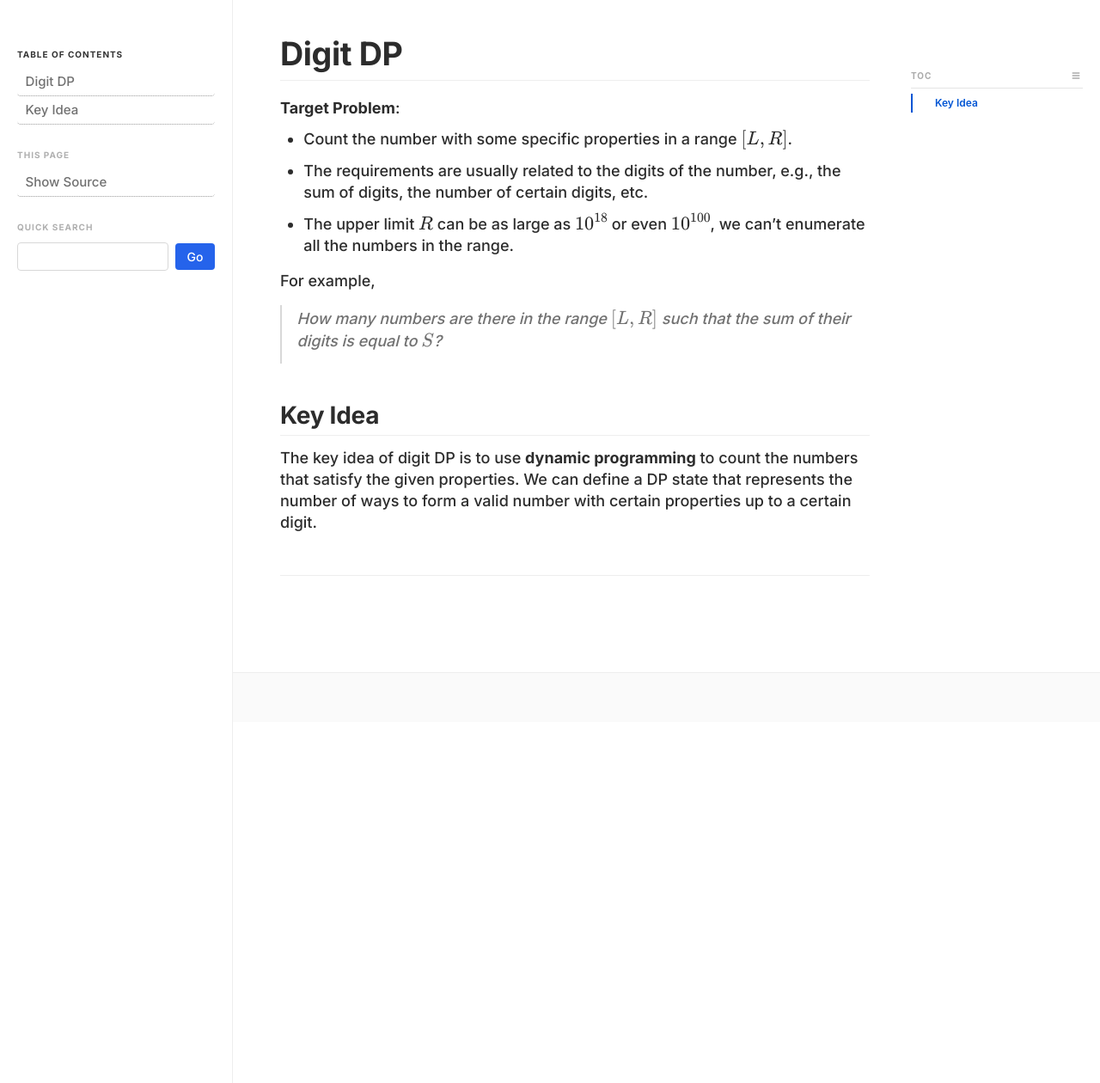
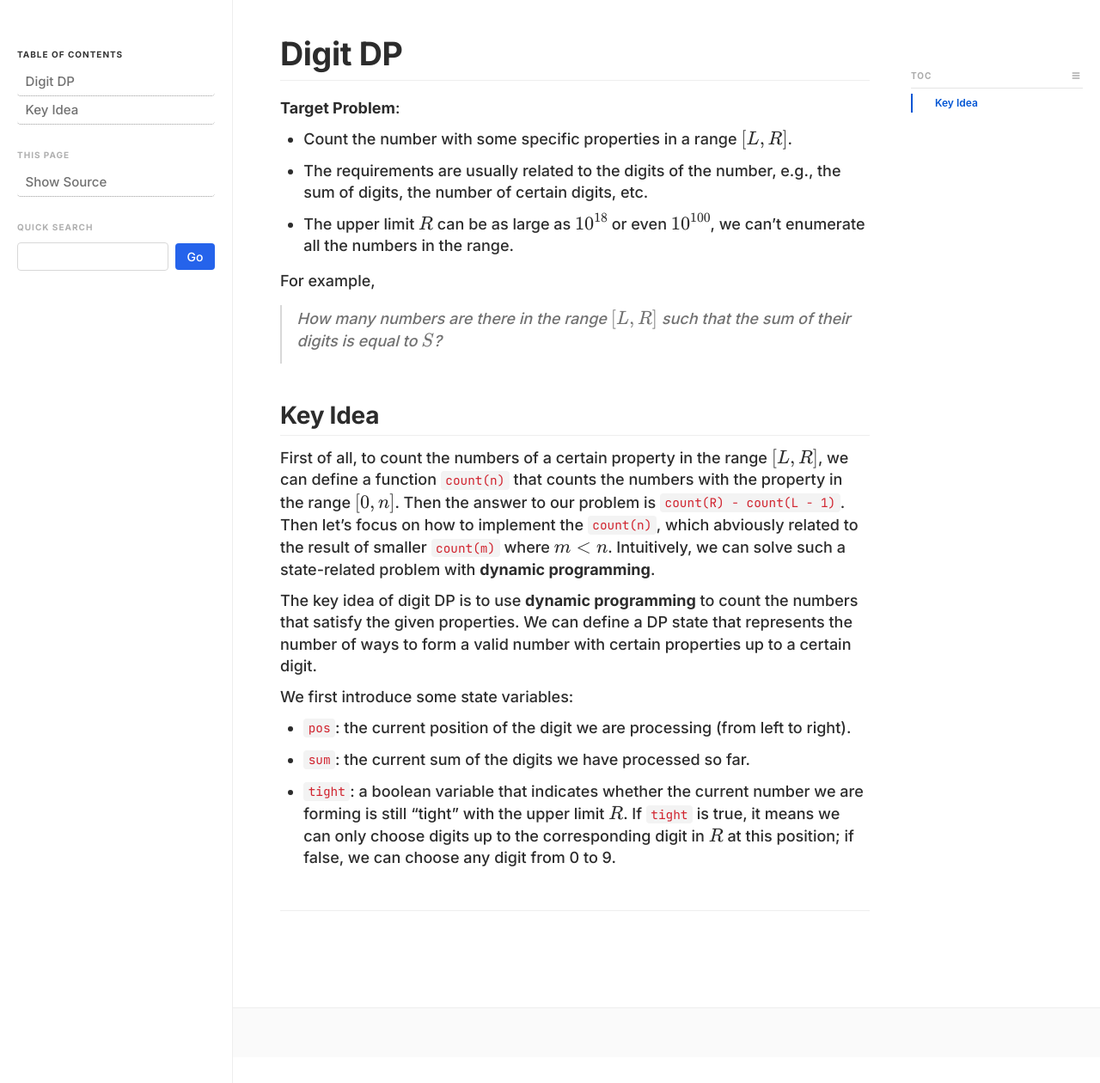
Before and after one commit to li-xin-yi/lctemplates, a Sphinx documentation site: the page built from docs/source/digit-dp.md, in a window 1280 px wide and 1260 px high. Shown: the whole window at 86% size. Built offline with Sphinx 7.4.7, drawn with Linux system fonts in a browser that asks for light colours; comment, search, counter and statistics services are not loaded.

Commit message:
Enhance Digit DP documentation by elaborating on the function `count(n)` and introducing state variables for clarity

```diff
--- a/docs/source/digit-dp.md
+++ b/docs/source/digit-dp.md
@@ -11,4 +11,11 @@ For example,
 
 ## Key Idea
 
+First of all, to count the numbers of a certain property in the range $[L, R]$, we can define a function `count(n)` that counts the numbers with the property in the range $[0, n]$. Then the answer to our problem is `count(R) - count(L - 1)`. Then let's focus on how to implement the `count(n)`, which abviously related to the result of smaller `count(m)` where $m < n$. Intuitively, we can solve such a state-related problem with **dynamic programming**.
+
 The key idea of digit DP is to use **dynamic programming** to count the numbers that satisfy the given properties. We can define a DP state that represents the number of ways to form a valid number with certain properties up to a certain digit.
+
+We first introduce some state variables:
+- `pos`: the current position of the digit we are processing (from left to right).
+- `sum`: the current sum of the digits we have processed so far.
+- `tight`: a boolean variable that indicates whether the current number we are forming is still "tight" with the upper limit $R$. If `tight` is true, it means we can only choose digits up to the corresponding digit in $R$ at this position; if false, we can choose any digit from 0 to 9.
```
